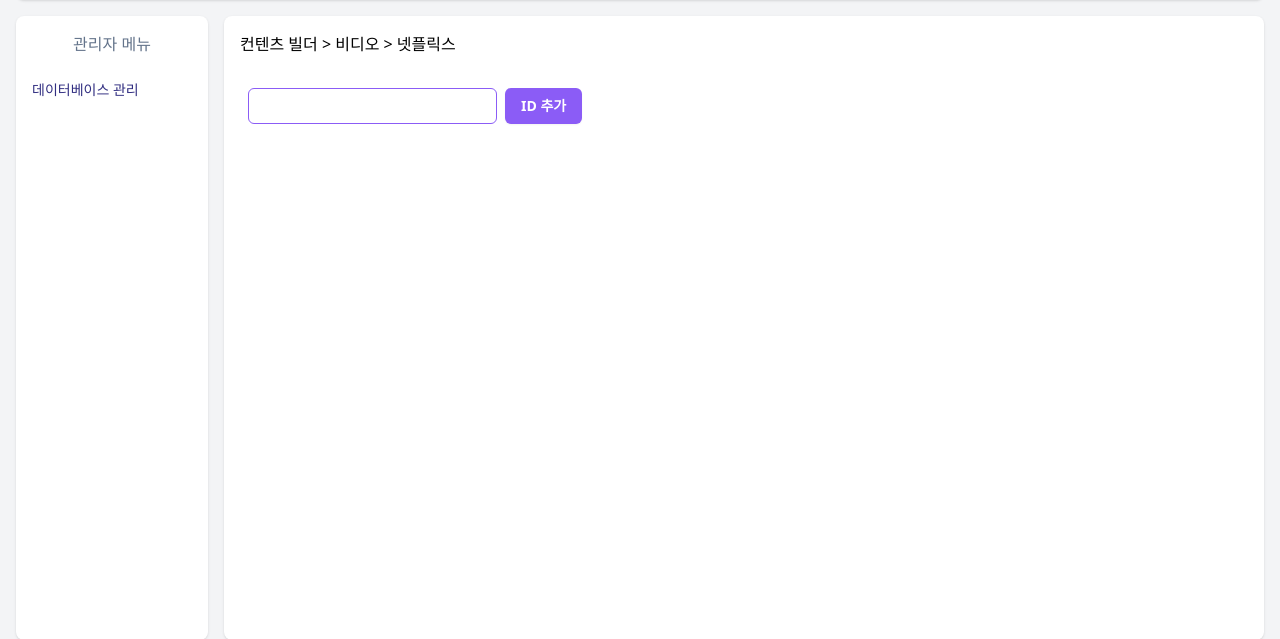
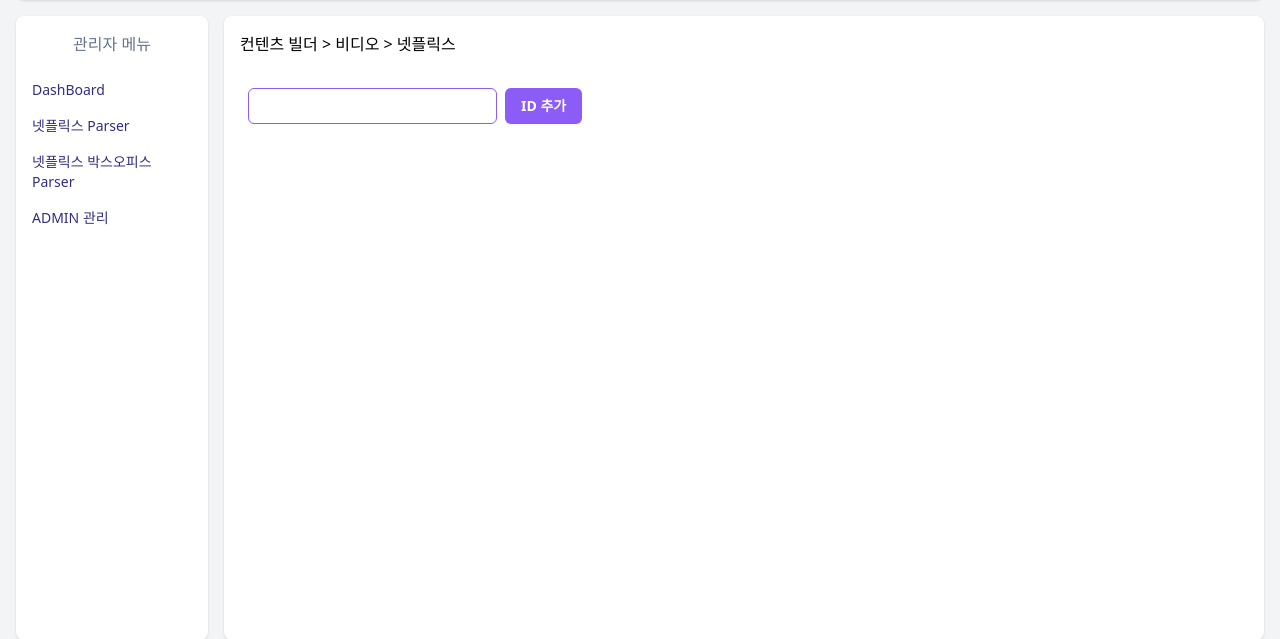
Before and after one commit to coder-unani/orbitcode-contents-builder, a Django app: page /builder/video/netflix/ in a window 1280 px wide. Shown: the part 72-711 px from the top of the page. Run offline with Django 5.2, Linux system fonts and the light colour scheme; the visitor is signed in with stand-in values (Sample User, id 1); some libraries are stand-ins or nearby versions.

Commit message:
[feat] Navigation 메뉴 추가

```diff
--- a/templates/nav.html
+++ b/templates/nav.html
@@ -5,9 +5,9 @@
         </h1>
     </div>
     <nav>
-        {% comment %} <a href={% url "dashboard:index" %} class="block py-2 px-4 text-sm hover:bg-gray-700 hover:text-white">대시보드</a> {% endcomment %}
-        {% comment %} <a href={% url "contents:index" %} class="block py-2 px-4 text-sm hover:bg-gray-700 hover:text-white">컨텐츠 관리</a> {% endcomment %}
-        {% comment %} <a href={% url "account:index" %} class="block py-2 px-4 text-sm hover:bg-gray-700 hover:text-white">사용자 관리</a> {% endcomment %}
-        <a href="/admin/" class="block py-2 px-4 text-sm hover:bg-gray-700 hover:text-white">데이터베이스 관리</a>
+        <a href="" class="block py-2 px-4 text-sm hover:bg-gray-700 hover:text-white">DashBoard</a>
+        <a href="{% url 'builder-video:netflix' %}" class="block py-2 px-4 text-sm hover:bg-gray-700 hover:text-white">넷플릭스 Parser</a>
+        <a href="{% url 'builder-video:netflix-boxoffice' %}" class="block py-2 px-4 text-sm hover:bg-gray-700 hover:text-white">넷플릭스 박스오피스 Parser</a>
+        <a href="/admin" class="block py-2 px-4 text-sm hover:bg-gray-700 hover:text-white">ADMIN 관리</a>
     </nav>
 </aside>
```
